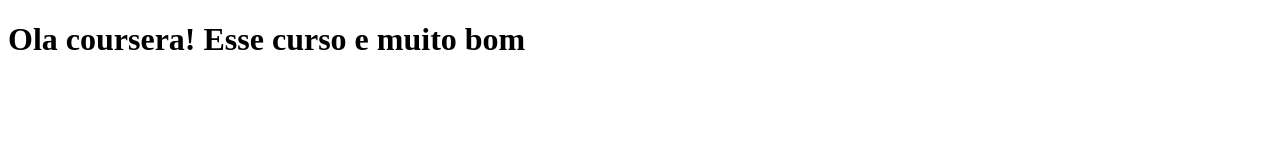
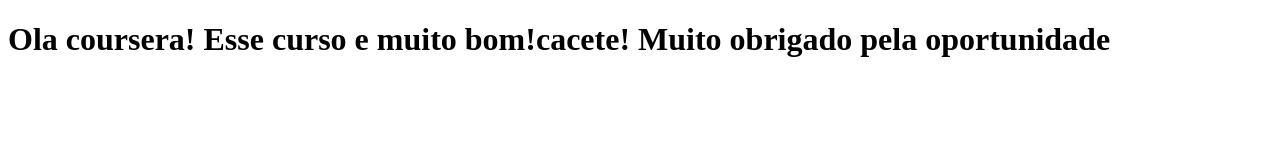
Before and after one commit to Celcarv/coursera-test, a plain HTML site: page site/index.html in a window 1280 px wide. Drawn offline with Linux system fonts and the light colour scheme.

Commit message:
mais uma mudanca

```diff
--- a/site/index.html
+++ b/site/index.html
@@ -4,6 +4,6 @@
 	<title>Ola cousera</title>
 </head>
 <body>
-<h1>Ola coursera! Esse curso e muito bom</h1>
+<h1>Ola coursera! Esse curso e muito bom!cacete! Muito obrigado pela oportunidade</h1>
 </body>
 </html>
```
